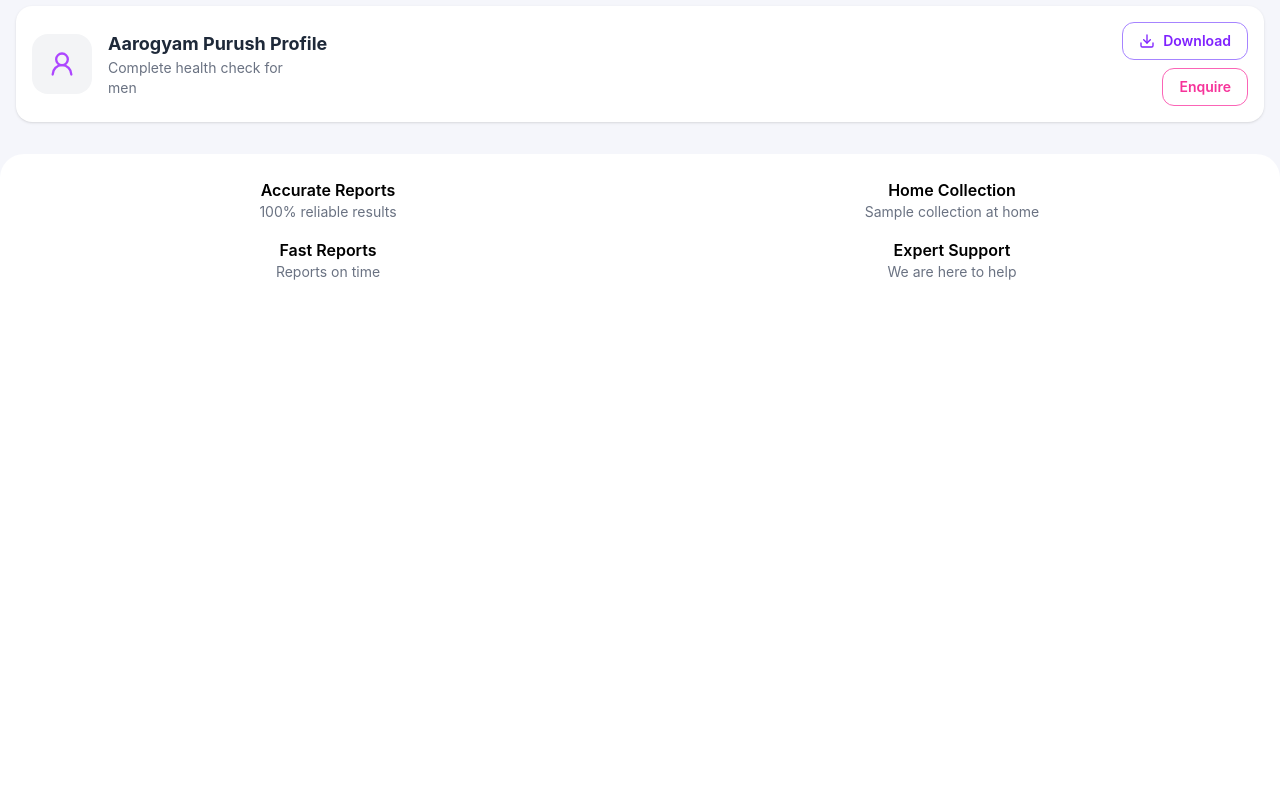
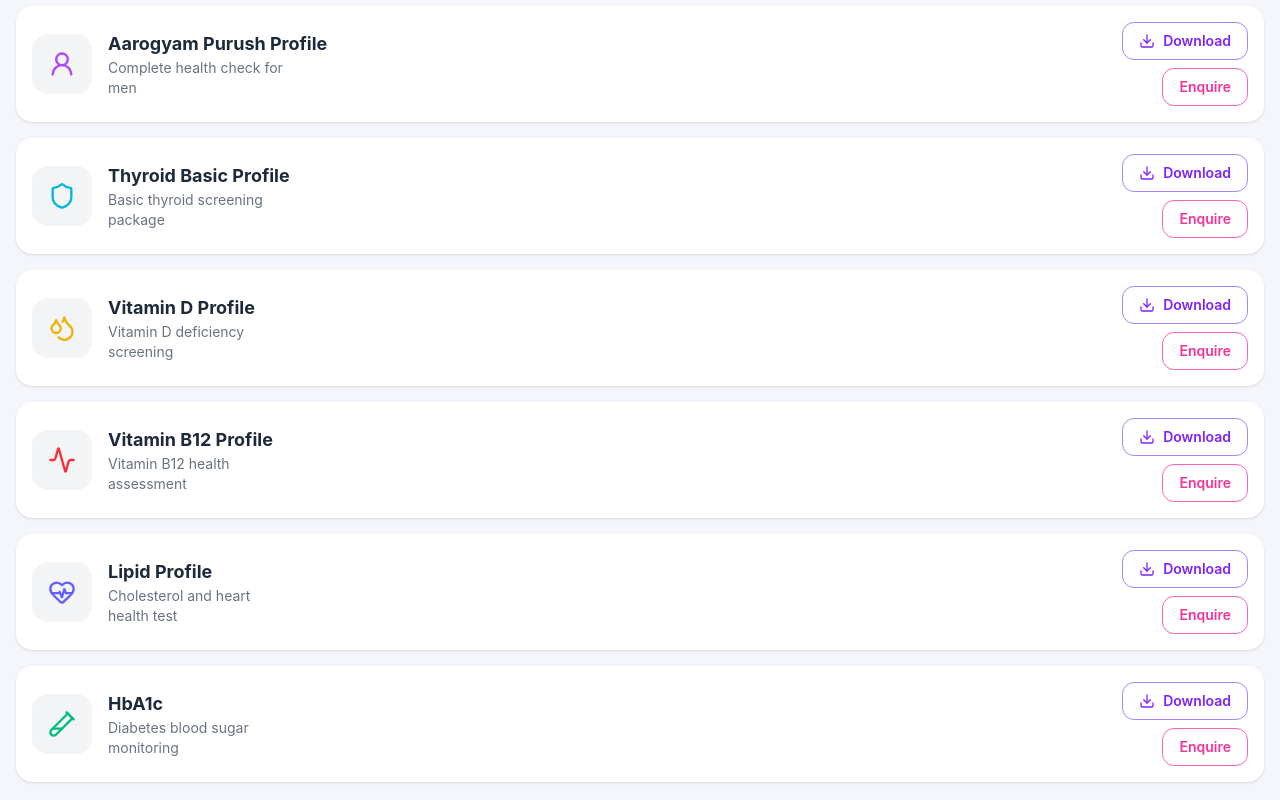
Before and after one commit to aditi280706/thyrocare-website, a React (Vite) app in the folder thyrocare-website/: page / in a window 1280 px wide. Shown: the part 1120-1920 px from the top of the page. Before the commit the page ends 1426 px from the top, so only its background shows below. Built offline with nearby package versions, Linux system fonts and the light colour scheme.

Commit message:
Final Thyrocare UI update

```diff
--- a/thyrocare-website/package.json
+++ b/thyrocare-website/package.json
@@ -11,6 +11,7 @@
   },
   "dependencies": {
     "@tailwindcss/vite": "^4.3.0",
+    "lucide-react": "^1.16.0",
     "react": "^19.2.6",
     "react-dom": "^19.2.6",
     "react-router-dom": "^7.15.1",
--- a/thyrocare-website/src/pages/Home.jsx
+++ b/thyrocare-website/src/pages/Home.jsx
@@ -58,6 +58,41 @@ export default function Home() {
     desc: "Complete health check for men",
     file: "/brochures/aarogyam-purush-profile.pdf",
     icon: <UserRound className="text-purple-500" size={28} />,
+  },
+
+  {
+    name: "Thyroid Basic Profile",
+    desc: "Basic thyroid screening package",
+    file: "/brochures/thyroid-basic-profile.pdf",
+    icon: <Shield className="text-cyan-500" size={28} />,
+  },
+
+  {
+    name: "Vitamin D Profile",
+    desc: "Vitamin D deficiency screening",
+    file: "/brochures/vitamin-d-profile.pdf",
+    icon: <Droplets className="text-yellow-500" size={28} />,
+  },
+
+  {
+    name: "Vitamin B12 Profile",
+    desc: "Vitamin B12 health assessment",
+    file: "/brochures/vitamin-b12-profile.pdf",
+    icon: <Activity className="text-red-500" size={28} />,
+  },
+
+  {
+    name: "Lipid Profile",
+    desc: "Cholesterol and heart health test",
+    file: "/brochures/lipid-profile.pdf",
+    icon: <HeartPulse className="text-indigo-500" size={28} />,
+  },
+
+  {
+    name: "HbA1c",
+    desc: "Diabetes blood sugar monitoring",
+    file: "/brochures/hba1c.pdf",
+    icon: <TestTube2 className="text-emerald-500" size={28} />,
   },
 ];
 
```
Also changed, not shown: 1 other file (tests, documents, lock files or other folders). Lines whose indentation alone changed are shown as unchanged.
